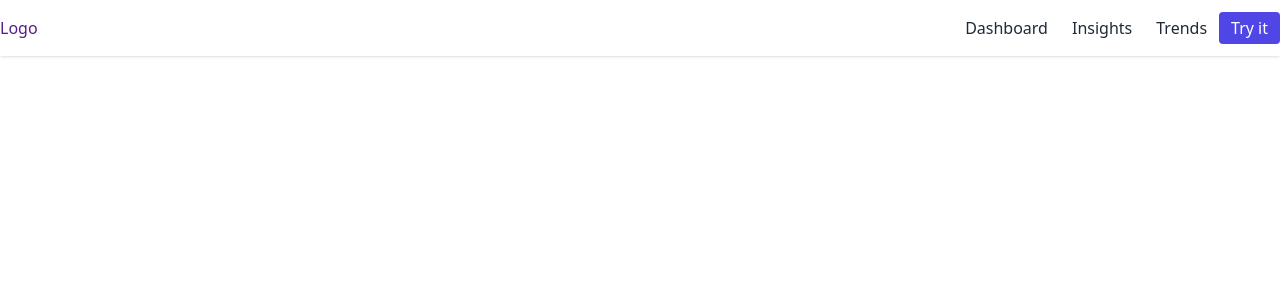
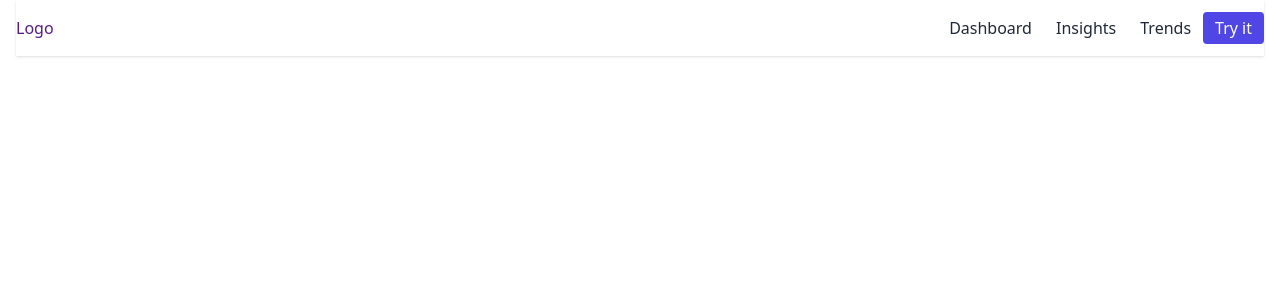
Before and after one commit to suraffy/budget-app, a React (Create React App) app: page / in a window 1280 px wide. Shown: the top 300 px of the page. Built offline with nearby package versions, Linux system fonts and the light colour scheme.

Commit message:
Container Default Centering & Horizontal Padding

```diff
--- a/tailwind.config.js
+++ b/tailwind.config.js
@@ -3,6 +3,10 @@ module.exports = {
   content: ["./src/**/*.{js,jsx,ts,tsx}"],
   theme: {
     extend: {},
+    container: {
+      center: true,
+      padding: "1rem",
+    },
   },
   plugins: [],
 };
```
